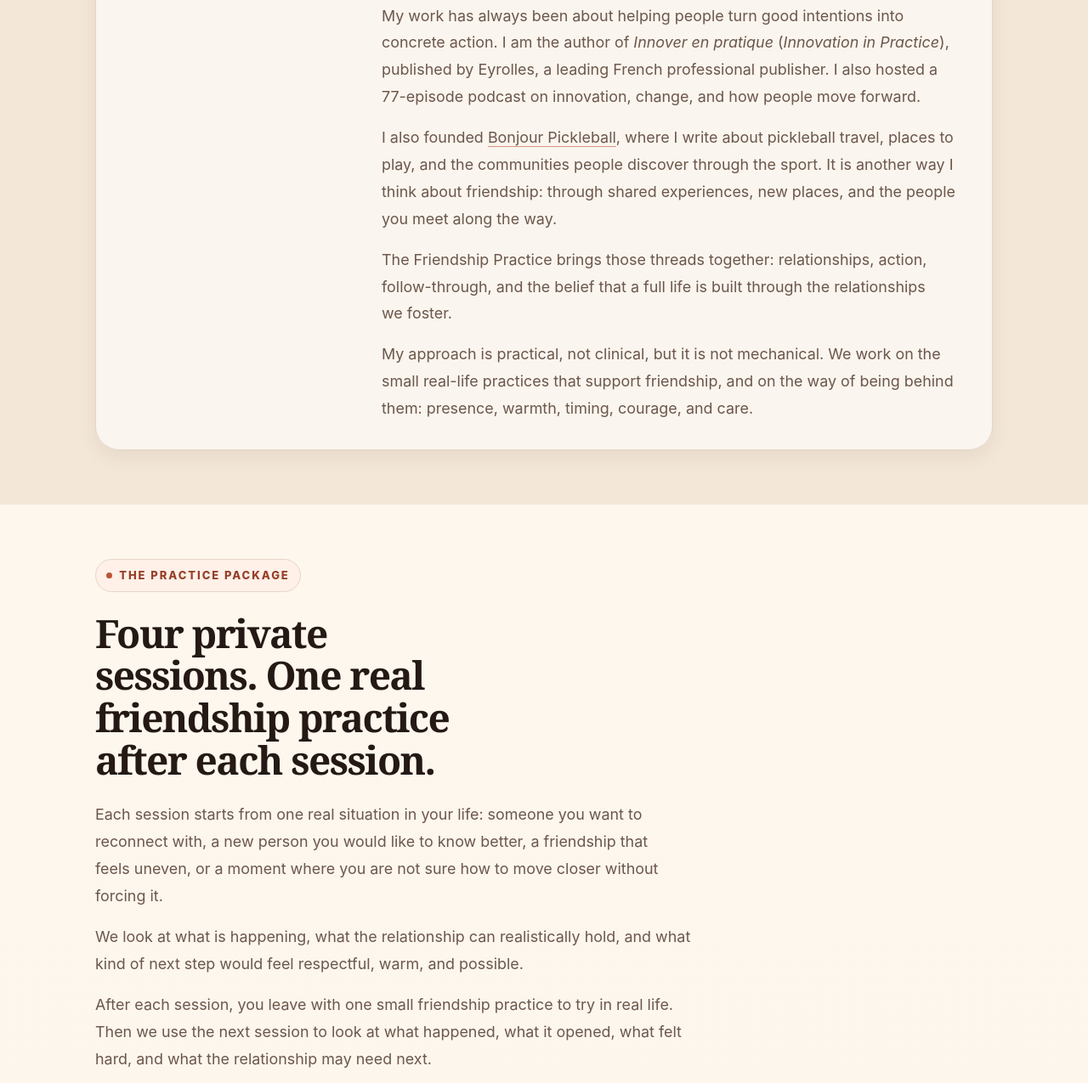
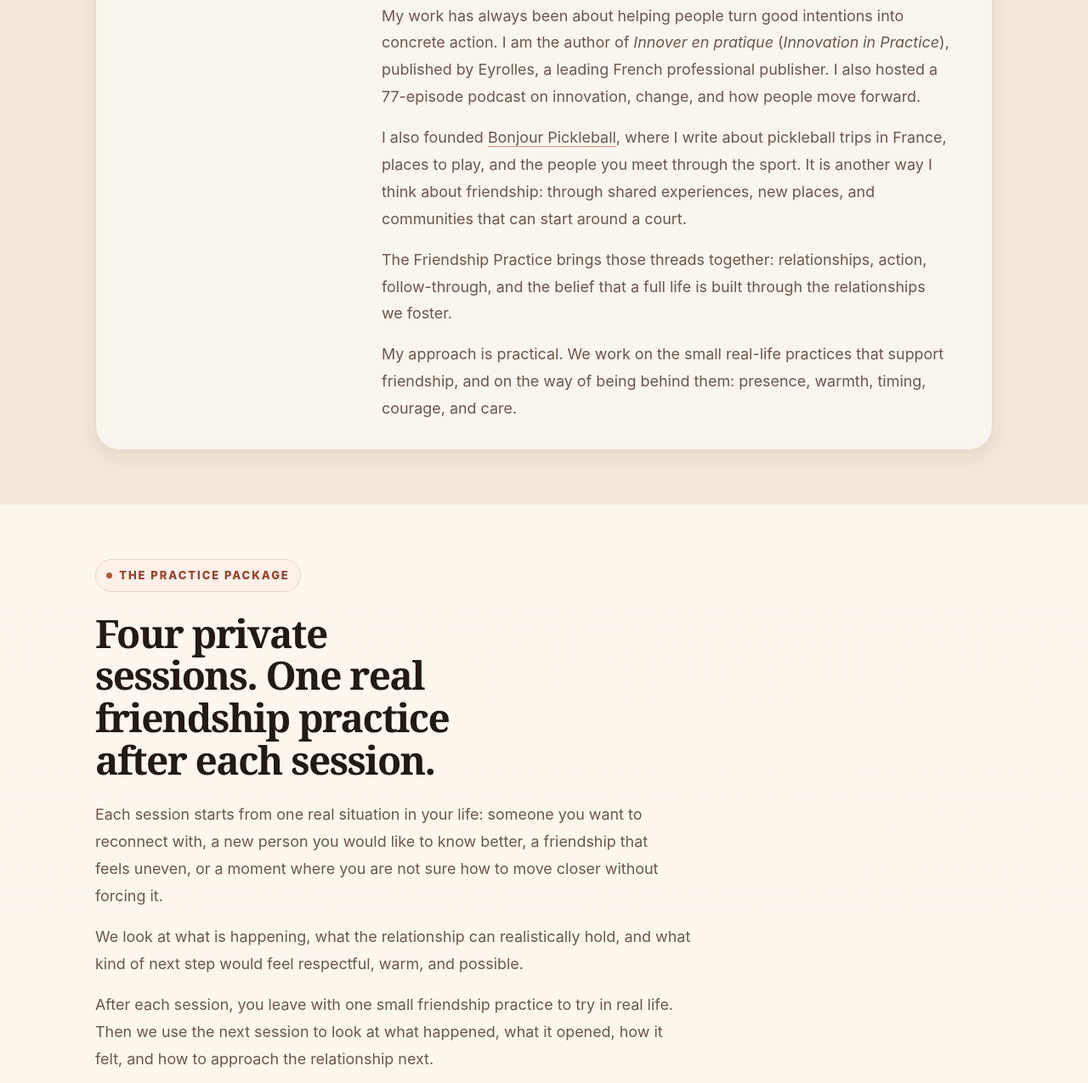
Before and after one commit to carossst/friendshipcoaching, a plain HTML site: page index.html in a window 1280 px wide. Shown: the part 3356-4631 px from the top of the page at 85% size. Drawn offline with Linux system fonts and the light colour scheme.

Commit message:
Add files via upload

```diff
--- a/index.html
+++ b/index.html
@@ -162,11 +162,11 @@
 
         <p class="c-body">My work has always been about helping people turn good intentions into concrete action. I am the author of <em>Innover en pratique</em> (<em>Innovation in Practice</em>), published by Eyrolles, a leading French professional publisher. I also hosted a 77-episode podcast on innovation, change, and how people move forward.</p>
 
-        <p class="c-body">I also founded <a href="https://www.bonjourpickleball.fr/" target="_blank" rel="noopener">Bonjour Pickleball</a>, where I write about pickleball travel, places to play, and the communities people discover through the sport. It is another way I think about friendship: through shared experiences, new places, and the people you meet along the way.</p>
+        <p class="c-body">I also founded <a href="https://www.bonjourpickleball.fr/pickleball-france-trip/" target="_blank" rel="noopener">Bonjour Pickleball</a>, where I write about pickleball trips in France, places to play, and the people you meet through the sport. It is another way I think about friendship: through shared experiences, new places, and communities that can start around a court.</p>
 
         <p class="c-body">The Friendship Practice brings those threads together: relationships, action, follow-through, and the belief that a full life is built through the relationships we foster.</p>
 
-        <p class="c-body">My approach is practical, not clinical, but it is not mechanical. We work on the small real-life practices that support friendship, and on the way of being behind them: presence, warmth, timing, courage, and care.</p>
+        <p class="c-body">My approach is practical. We work on the small real-life practices that support friendship, and on the way of being behind them: presence, warmth, timing, courage, and care.</p>
       </div>
 
     </div>
@@ -192,7 +192,7 @@
     </p>
 
     <p class="c-body">
-      After each session, you leave with one small friendship practice to try in real life. Then we use the next session to look at what happened, what it opened, what felt hard, and what the relationship may need next.
+      After each session, you leave with one small friendship practice to try in real life. Then we use the next session to look at what happened, what it opened, how it felt, and how to approach the relationship next.
     </p>
 
     <p class="c-body">
```
